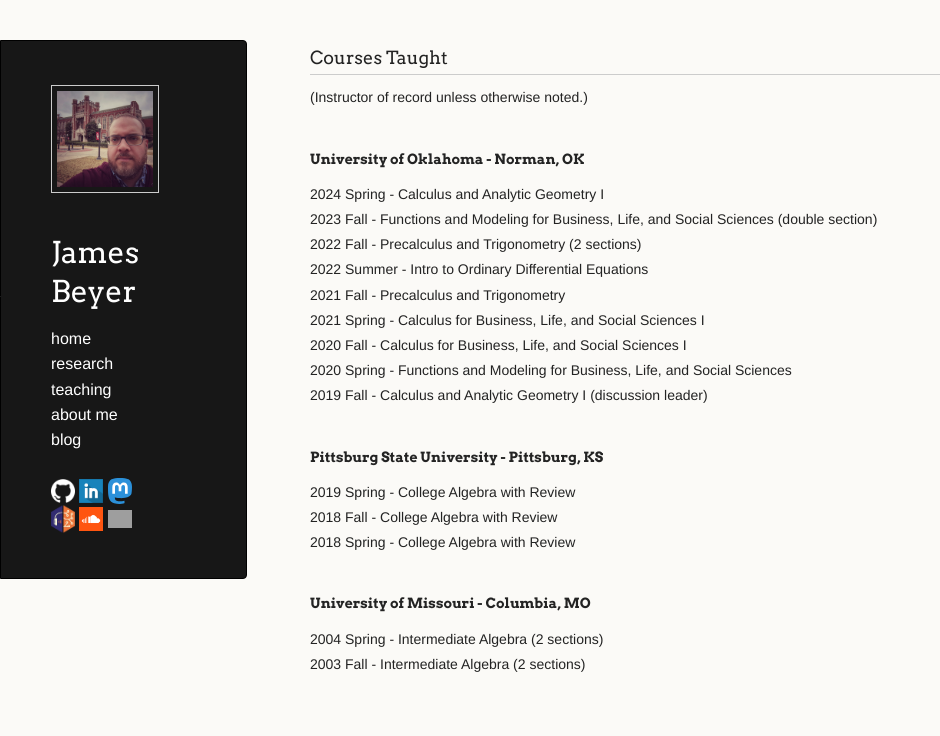
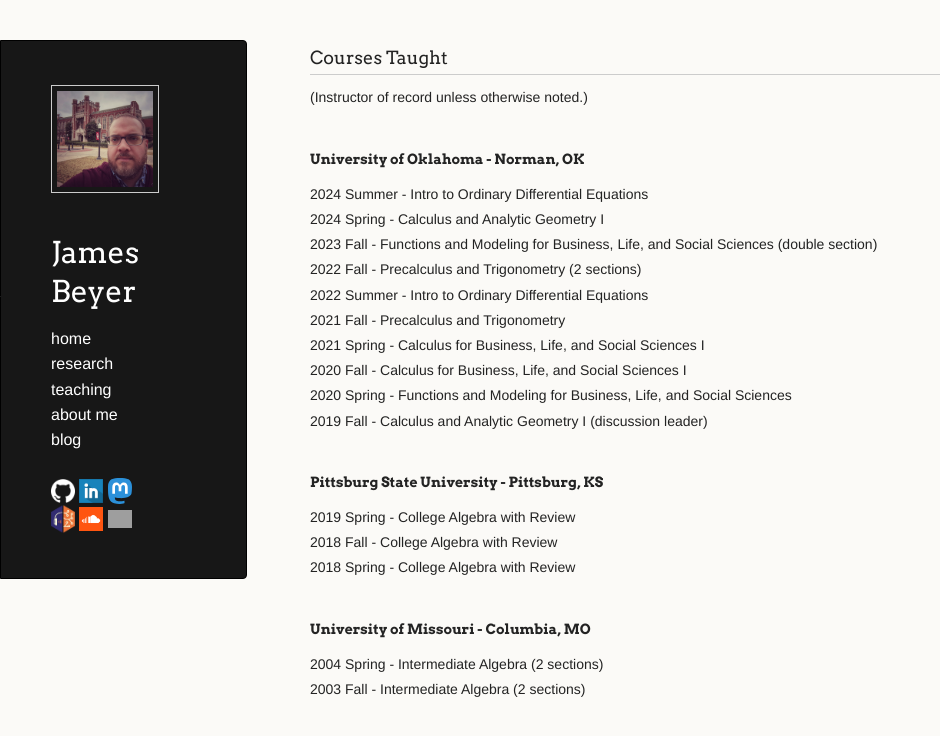
Before and after one commit to jebeyer/jebeyer.github.io, a Jekyll site: the page built from teaching.md, in a window 1280 px wide. Shown: the top 736 px of the page, without its empty margins (0-940 px from the left). Built offline with Jekyll 4.4.1, drawn with Linux system fonts in a browser that asks for light colours; a script that is not in the unit is left out; our own code applies the rules of GitHub Pages for plain Markdown files; grey boxes are pictures that could not be loaded.

Commit message:
Update teaching.md
added summer 24 course

```diff
--- a/teaching.md
+++ b/teaching.md
@@ -8,6 +8,7 @@ layout: default
 
 #### University of Oklahoma - Norman, OK
 
+2024 Summer - Intro to Ordinary Differential Equations <br/>
 2024 Spring - Calculus and Analytic Geometry I <br/>
 2023 Fall - Functions and Modeling for Business, Life, and Social Sciences (double section) <br/>
 2022 Fall - Precalculus and Trigonometry (2 sections) <br/>
```
